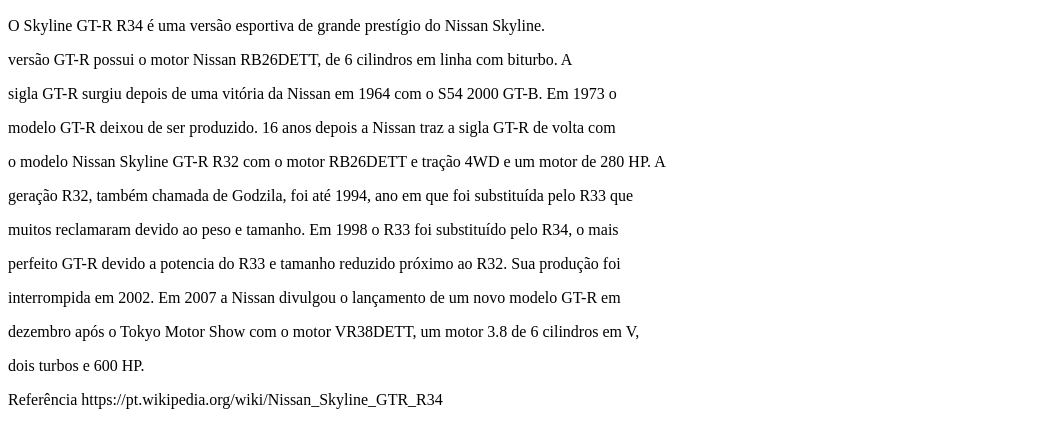
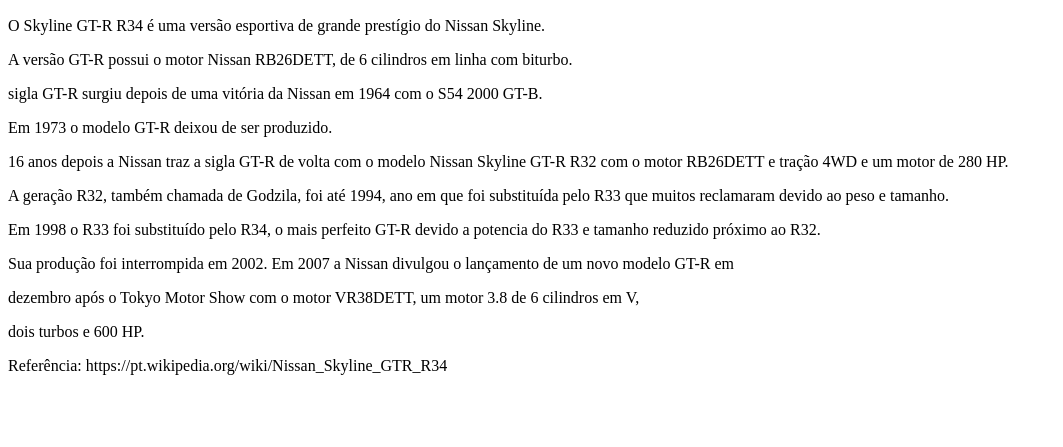
Before and after one commit to kevindobalacobaco/1CPCKEVIN, a plain HTML site: page index.html in a window 1280 px wide. Shown: the part 27-474 px from the top of the page, without its empty margins (0-1063 px from the left). Drawn offline with Linux system fonts and the light colour scheme.

Commit message:
SKYLINE2

```diff
--- a/index.html
+++ b/index.html
@@ -5,21 +5,20 @@
 	<meta name="viewport" content="width=device-width, initial-scale=1">
 	<title><strong>Nissan Skyline GTR R34</strong></title>
 </head>
-
-<body>   <img src="GTR.jpg">
+<body>
+	   <img src="GTR.jpg">
 	    <p> O Skyline GT-R R34 é uma versão esportiva de grande prestígio do Nissan Skyline. </p>
-	<p> versão GT-R possui o motor Nissan RB26DETT, de 6 cilindros em linha com biturbo. A </p>
-	<p> sigla GT-R surgiu depois de uma vitória da Nissan em 1964 com o S54 2000 GT-B. Em 1973 o </p>
-	<p> modelo GT-R deixou de ser produzido. 16 anos depois a Nissan traz a sigla GT-R de volta com </p>
-	<p> o modelo Nissan Skyline GT-R R32 com o motor RB26DETT e tração 4WD e um motor de 280 HP. A </p>
-	<p> geração R32, também chamada de Godzila, foi até 1994, ano em que foi substituída pelo R33 que </p>
-	<p> muitos reclamaram devido ao peso e tamanho. Em 1998 o R33 foi substituído pelo R34, o mais </p>
-	<p> perfeito GT-R devido a potencia do R33 e tamanho reduzido próximo ao R32. Sua produção foi </p>
-    <p> interrompida em 2002. Em 2007 a Nissan divulgou o lançamento de um novo modelo GT-R em </p>
+	<p> A versão GT-R possui o motor Nissan RB26DETT, de 6 cilindros em linha com biturbo. </p>
+	<p> sigla GT-R surgiu depois de uma vitória da Nissan em 1964 com o S54 2000 GT-B. </p>
+	<p> Em 1973 o modelo GT-R deixou de ser produzido.</p>
+	<p> 16 anos depois a Nissan traz a sigla GT-R de volta com o modelo Nissan Skyline GT-R R32 com o motor RB26DETT e tração 4WD e um motor de 280 HP. </p>
+	<p> A geração R32, também chamada de Godzila, foi até 1994, ano em que foi substituída pelo R33 que muitos reclamaram devido ao peso e tamanho. </p>
+	<p> Em 1998 o R33 foi substituído pelo R34, o mais perfeito GT-R devido a potencia do R33 e tamanho reduzido próximo ao R32. </p>
+    <p> Sua produção foi interrompida em 2002. Em 2007 a Nissan divulgou o lançamento de um novo modelo GT-R em </p>
 	<p> dezembro após o Tokyo Motor Show com o motor VR38DETT, um motor 3.8 de 6 cilindros em V, </p>
 	<p> dois turbos e 600 HP. </p>
 
-     Referência https://pt.wikipedia.org/wiki/Nissan_Skyline_GTR_R34
+     Referência: https://pt.wikipedia.org/wiki/Nissan_Skyline_GTR_R34
 
 </body>
 </html>
```
